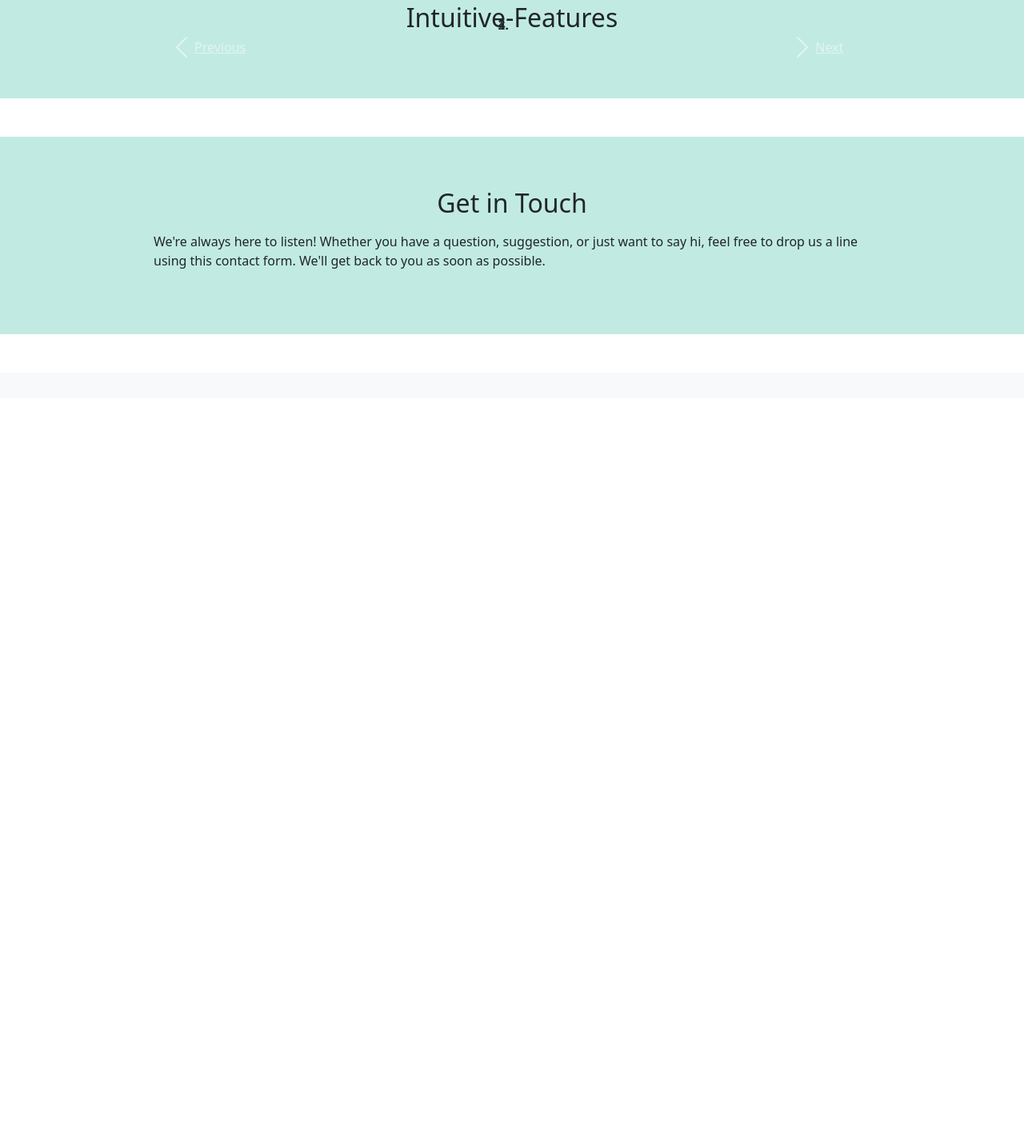
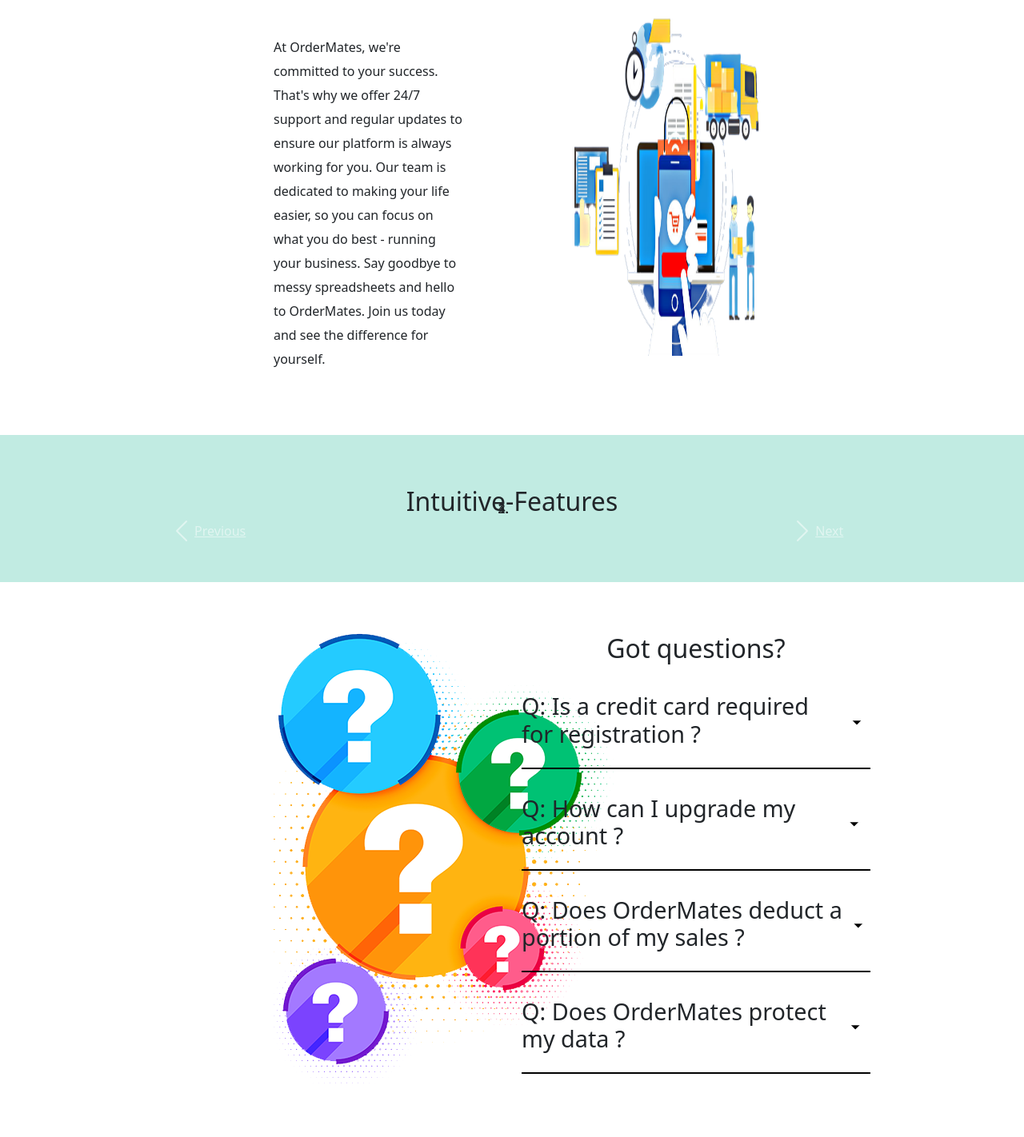
Before and after one commit to DTD23/E27, a plain HTML site: page mini-proj/index.html in a window 1280 px wide. Shown: the part 1240-2662 px from the top of the page at 80% size. Before the commit the page ends 1738 px from the top, so only its background shows below. Drawn offline with nearby package versions, Linux system fonts and the light colour scheme.

Commit message:
coding template updated

```diff
--- a/mini-proj/app.js
+++ b/mini-proj/app.js
@@ -0,0 +1,7 @@
+const faqs = document.querySelectorAll(".faq");
+
+faqs.forEach(faq => {
+    faq.addEventListener("click", () => {
+        faq.classList.toggle("active");
+    });
+});
--- a/mini-proj/index.html
+++ b/mini-proj/index.html
@@ -63,6 +63,7 @@
           <div class="col-lg-6" id="title">
             <!-- Left column content goes here -->
             <h1>Made to meet the needs of online sellers.</h1>
+            <p>Get the most out of your online selling with our order management system - designed to save time and effort.</p>
             <a id="btn2" href="#">Free Sign up</a>
           </div>
           <div class="col-lg-6">
@@ -83,19 +84,21 @@
         <div class="row">
           <div class="col-sm-6">
             <!-- Left column content goes here -->
+            <img id="about1" src="./assets/images/about1.png" alt="">
           </div>
           <div class="col-sm-6">
             <!-- Right column content goes here -->
-            <p>OrderMates is the solution for small and medium ecommerce businesses looking to simplify their order management process. With our platform, you can manage orders, inventory, and customers all in one place, making it easier to grow your business. Our real-time tracking and user-friendly interface provide the tools you need to manage your business efficiently, no matter where you are. </p>
+            <p id="about-txt1">OrderMates is the solution for small and medium ecommerce businesses looking to simplify their order management process. With our platform, you can manage orders, inventory, and customers all in one place, making it easier to grow your business. Our real-time tracking and user-friendly interface provide the tools you need to manage your business efficiently, no matter where you are. </p>
           </div>
         </div>
         <div class="row">
           <div class="col-sm-6">
             <!-- Left column content goes here -->
-            <p>At OrderMates, we're committed to your success. That's why we offer 24/7 support and regular updates to ensure our platform is always working for you. Our team is dedicated to making your life easier, so you can focus on what you do best - running your business. Say goodbye to messy spreadsheets and hello to OrderMates. Join us today and see the difference for yourself. </p>
+            <p id="about-txt2">At OrderMates, we're committed to your success. That's why we offer 24/7 support and regular updates to ensure our platform is always working for you. Our team is dedicated to making your life easier, so you can focus on what you do best - running your business. Say goodbye to messy spreadsheets and hello to OrderMates. Join us today and see the difference for yourself. </p>
           </div>
           <div class="col-sm-6">
             <!-- Right column content goes here -->
+            <img id="about2" src="./assets/images/about2.png" alt="">
           </div>
         </div>
       </div>
@@ -152,45 +155,113 @@
       </div>
 
       <!-- FAQs -->
-      <!-- <div class="accordion container-fluid" id="accordionExample">
-        <h2>Got Questions?</h2>
-        <div class="accordion-item">
-          <h2 class="accordion-header" id="headingOne">
-            <button class="accordion-button" type="button" data-bs-toggle="collapse" data-bs-target="#collapseOne" aria-expanded="true" aria-controls="collapseOne">
-              Q: Is a credit card required for registration? And how can I upgrade my account?
-            </button>
-          </h2>
-          <div id="collapseOne" class="accordion-collapse collapse show" aria-labelledby="headingOne" data-bs-parent="#accordionExample">
-            <div class="accordion-body">
+        <div class="container-fluid">
+          <div class="row">
+            <div class="left-faq col-6">
+              <img class="faq-img" src="./assets/images/mainImg.png" alt="">
+            </div>
+            <div class="right-faq col-6">
+                <h2 class="title">Got questions?</h2>
+                <div class="faq">
+                  <div class="question">
+                    <h3>Q: Is a credit card required for registration ?</h3>
+
+                    <svg width="50" height="10" viewBox="0 0 42 25">
+                      <path d="M3 3L21 21L39 3" stroke="white" stroke-width="7" stroke-linecap="round"/>
+                    </svg>
+
+                  </div>
+                  <div class="answer">
+                    <p>
                       No credit card is required to register with OrderMate; it is free for everyone. We accept a variety of payment methods, including credit card (charged in USD) and G-Cash, whenever you want to upgrade (contact to customer service).
+                    </p>
+                  </div>
+                </div>
+
+                <div class="faq">
+                  <div class="question">
+                    <h3>Q: How can I upgrade my account ?</h3>
+
+                    <svg width="50" height="10" viewBox="0 0 42 25">
+                      <path d="M3 3L21 21L39 3" stroke="white" stroke-width="7" stroke-linecap="round"/>
+                    </svg>
+
+                  </div>
+                  <div class="answer">
+                    <p>
+                      Whenever you want to upgrade (contact to customer service).
+                    </p>
+                  </div>
+                </div>
+
+                <div class="faq">
+                  <div class="question">
+                    <h3>Q: Does OrderMates deduct a portion of my sales ?</h3>
+
+                    <svg width="50" height="10" viewBox="0 0 42 25">
+                      <path d="M3 3L21 21L39 3" stroke="white" stroke-width="7" stroke-linecap="round"/>
+                    </svg>
+
+                  </div>
+                  <div class="answer">
+                    <p>
+                      No. OrderMate doesn't charge you anything or take a cut of your sales. Your bank account is credited with sales.
+                    </p>
+                  </div>
+                </div>
+
+                <div class="faq">
+                  <div class="question">
+                    <h3>Q: Does OrderMates protect my data ?</h3>
+
+                    <svg width="50" height="10" viewBox="0 0 42 25">
+                      <path d="M3 3L21 21L39 3" stroke="white" stroke-width="7" stroke-linecap="round"/>
+                    </svg>
+
+                  </div>
+                  <div class="answer">
+                    <p>
+                      Our top priority is to keep your data as secure as possible. Find out more about our privacy practices.
+                    </p>
+                  </div>
+                </div>
+
             </div>
           </div>
         </div>
-        <div class="accordion-item">
-          <h2 class="accordion-header" id="headingTwo">
-            <button class="accordion-button collapsed" type="button" data-bs-toggle="collapse" data-bs-target="#collapseTwo" aria-expanded="false" aria-controls="collapseTwo">
-              Accordion Item #2
-            </button>
-          </h2>
-          <div id="collapseTwo" class="accordion-collapse collapse" aria-labelledby="headingTwo" data-bs-parent="#accordionExample">
-            <div class="accordion-body">
-              <strong>This is the second item's accordion body.</strong> It is hidden by default, until the collapse plugin adds the appropriate classes that we use to style each element. These classes control the overall appearance, as well as the showing and hiding via CSS transitions. You can modify any of this with custom CSS or overriding our default variables. It's also worth noting that just about any HTML can go within the <code>.accordion-body</code>, though the transition does limit overflow.
+
+
+
+
+
+      <!-- <div class="container-fluid">
+      <div class="c">
+        <input type="checkbox" id="faq-1">
+        <h3><label for="faq-1"> Q: Is a credit card required for registration? And how can I upgrade my account?</label></h3>
+        <div class="p">
+          <p>  No credit card is required to register with OrderMate; it is free for everyone. We accept a variety of payment methods, including credit card (charged in USD) and G-Cash, whenever you want to upgrade (contact to customer service). </p>
         </div>
       </div>
+      <div class="c">
+        <input type="checkbox" id="faq-2">
+        <h3><label for="faq-2">Q: Does OrderMates deduct a portion of my sales?</label></h3>
+        <div class="p">
+          <p>No. OrderMate doesn't charge you anything or take a cut of your sales. Your bank account is credited with sales.</p>
         </div>
-        <div class="accordion-item">
-          <h2 class="accordion-header" id="headingThree">
-            <button class="accordion-button collapsed" type="button" data-bs-toggle="collapse" data-bs-target="#collapseThree" aria-expanded="false" aria-controls="collapseThree">
-              Accordion Item #3
-            </button>
-          </h2>
-          <div id="collapseThree" class="accordion-collapse collapse" aria-labelledby="headingThree" data-bs-parent="#accordionExample">
-            <div class="accordion-body">
-              <strong>This is the third item's accordion body.</strong> It is hidden by default, until the collapse plugin adds the appropriate classes that we use to style each element. These classes control the overall appearance, as well as the showing and hiding via CSS transitions. You can modify any of this with custom CSS or overriding our default variables. It's also worth noting that just about any HTML can go within the <code>.accordion-body</code>, though the transition does limit overflow.
       </div>
+      <div class="c">
+        <input type="checkbox" id="faq-3">
+        <h3><label for="faq-3">Q: Does OrderMates protect my data?</label></h3>
+        <div class="p">
+          <p>Our top priority is to keep your data as secure as possible. Find out more about our privacy practices.
+      </p>
         </div>
       </div>
     </div> -->
+
+
+
+
 
 
 
--- a/mini-proj/styles.css
+++ b/mini-proj/styles.css
@@ -2,10 +2,10 @@
 @import url('https://fonts.googleapis.com/css2?family=Poppins:wght@200;300;400;500;600;700&display=swap');
 @import url('https://fonts.googleapis.com/css2?family=Fira+Sans:wght@500;600&display=swap');
 
+.container-fluid{
+    padding: 5% 15% 5% !important;
+ }
 
-.container-fluid{
-   padding: 5% 15% 5% !important;
-}
 h2{
     text-align: center;
     padding-bottom: 1%;
@@ -13,11 +13,11 @@ h2{
 .main-bg{
     background-color: #C1EBE2;
 }
+
 /* NAVBAR */
 .navbar{
     margin: 0;
     padding-bottom: 10px;
-
 }
 .navbar-brand{
     padding-top: 0;
@@ -37,6 +37,33 @@ h2{
     line-height: 1.5;
     padding-right: 5%;
     margin-top: 5%;
+}
+#title p{
+    font-size: 1rem;
+    padding: 30px 100px 0 0;
+}
+
+/* ABOUT */
+   #about1{
+    height: 80%;
+    width: 80%;
+    margin: 3% 10% 5% 20%;
+   }
+   #about-txt1{
+    margin-top: 50px;
+    padding: 0 150px 0 50px;
+    line-height: 30px;
+   }
+   #about-txt2{
+    margin-top: 50px;
+    padding: 0 50px 0 150px;
+    line-height: 30px;
+   }
+   #about2{
+    margin: 3% 0% 5%;
+    height: 90%;
+    width: 100%;
+    padding-right: 50px;
    }
 
 
@@ -44,40 +71,96 @@ h2{
 
 
 
+/* ACCORDION */
+.faq-img{
+    padding-left: 150px;
+}
+.faq{
+    max-width: 700px;
+    margin-top: 2rem;
+    padding-bottom: 1rem;
+    border-bottom: 2px solid black;
+    cursor: pointer;
+}
+.question{
+    display: flex;
+    justify-content: space-between;
+    align-items: center;
+}
+.question h3{
+    font-size: 1.8rem;
+}
+.answer{
+    max-height: 0;
+    overflow: hidden;
+    transition: max-height 1.4s ease;
+}
+.answer p{
+    padding-top: 1rem;
+    line-height: 1.6;
+    font-size: 1rem;
+}
+.faq.active .answer{
+    max-height: 300px;
+}
+.faq.active svg{
+    transform: rotate(180deg);
+}
 
 
 
 
 
-
-
-
-
-
-
-
-
-
-
-
-
-
-
-
-
-
-
-
-
-
-
-
-
-
-
-
-/* ACCORDION */
-
+/* div.c{
+    position: relative;
+  }
+  input{
+    position: absolute;
+    left: 0;
+    top: 0;
+    height: 90%;
+    width: 90%;
+    opacity:0;
+    visibility: 0;
+  }
+  h3{
+    background: #C1EBE2;
+    color: #AB5429;
+    padding:.5em;
+    position: relative;
+  }
+  label::before{
+    content:"";
+    display: inline-block;
+    border: 15px solid transparent;
+    border-left:20px solid white;
+  }
+  label{
+    cursor: pointer;
+    position: relative;
+    display: flex;
+    align-items: center;
+  }
+  div.p{
+    max-height:0px;
+    overflow: hidden;
+    transition:max-height 0.5s;
+    background-color: white;
+    box-shadow:0 0 10px 0 rgba(0, 0, 0, 0.2);
+  }
+  div.p p {
+    padding:1em;
+  }
+  input:checked ~ h3 label::before{
+    border-left:15px solid transparent;
+    border-top:20px solid white;
+    margin-top:12px;
+    margin-right:10px;
+  }
+  input:checked ~ h3 ~ div.p{
+    max-height:100px;
+  }
+   */
 
 
 
```
Also changed, not shown: mini-proj/assets/images/about1.png (added), mini-proj/assets/images/about2.png (added). Lines whose indentation alone changed are shown as unchanged.
